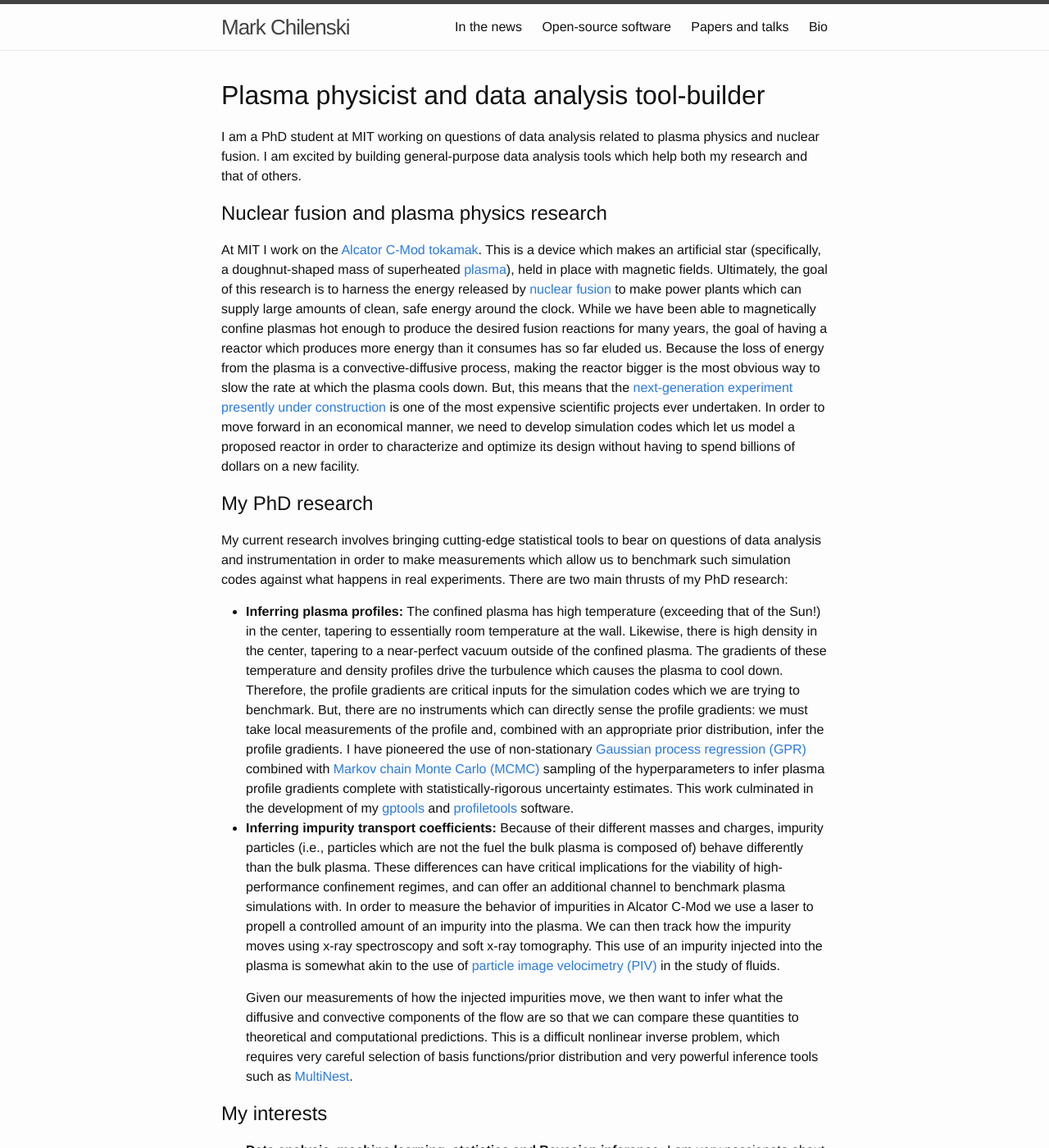
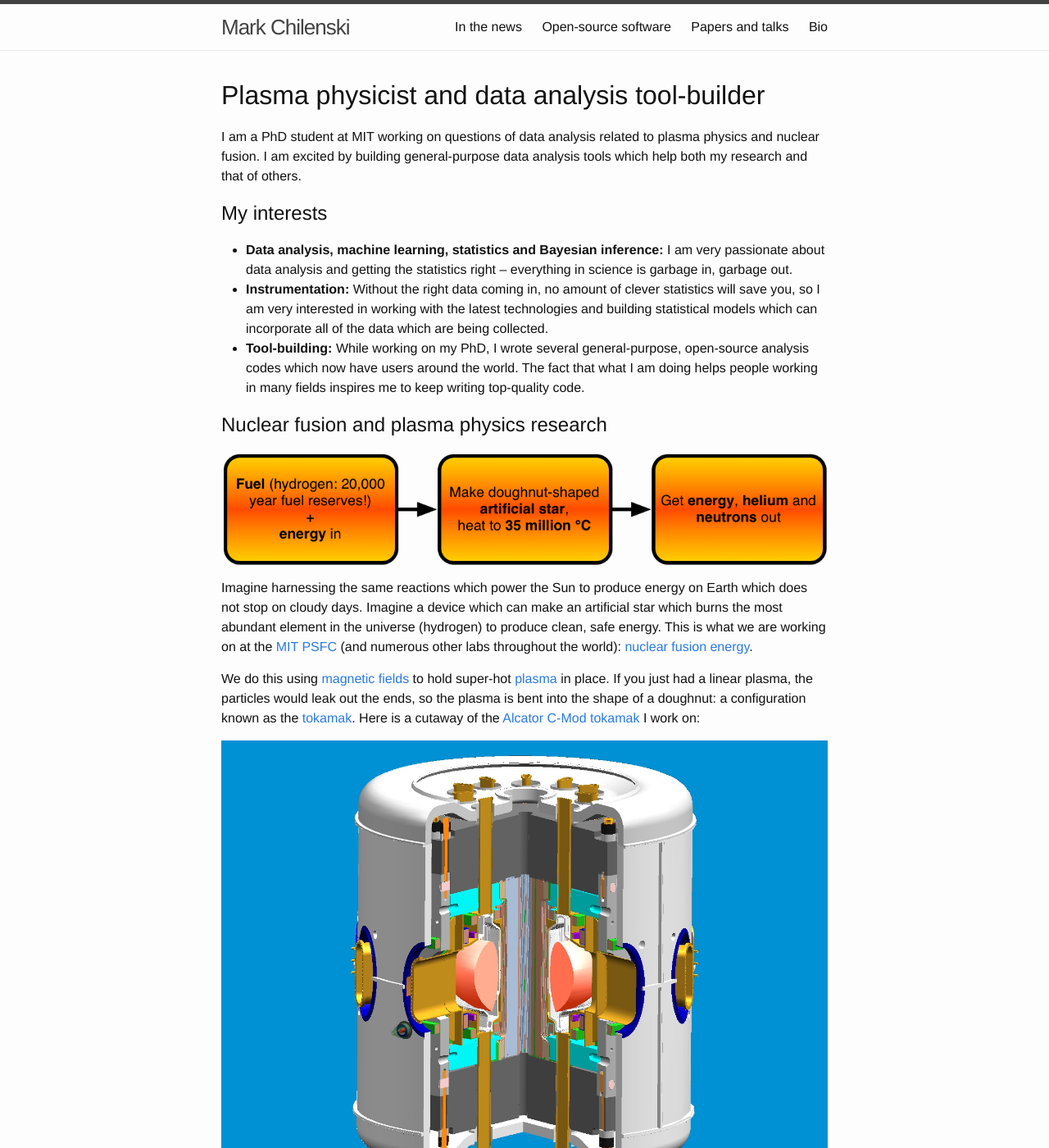
Before and after one commit to markchil/markchil.github.io, a Jekyll site: the page built from index.md, in a window 1280 px wide and 1400 px high. Shown: the whole window at 82% size. Built offline with Jekyll 4.4.1, drawn with Linux system fonts in a browser that asks for light colours; nearby versions of some CDN libraries; formulas are drawn with MathJax 3; some of the changed text lies outside the part shown.

Commit message:
Update front page.

```diff
--- a/_includes/head.html
+++ b/_includes/head.html
@@ -12,3 +12,6 @@
 </head>
 <link rel="stylesheet" href="//maxcdn.bootstrapcdn.com/font-awesome/4.3.0/css/font-awesome.min.css">
 <link rel="shortcut icon" type="image/x-icon" sizes="16x16 32x32 64x64" href="/favicon.ico?">
+<script type="text/javascript"
+    src="http://cdn.mathjax.org/mathjax/latest/MathJax.js?config=TeX-AMS-MML_HTMLorMML">
+</script>
--- a/index.html
+++ /dev/null
@@ -1,30 +0,0 @@
----
-layout: default
-title: Bio
----
-
-<div class="blurb">
-
-    <h1>Plasma physicist and data analysis tool-builder</h1>
-    <p>I am a PhD student at MIT working on questions of data analysis related to plasma physics and nuclear fusion. I am excited by building general-purpose data analysis tools which help both my research and that of others.</p>
-
-    <h2>Nuclear fusion and plasma physics research</h2>
-    <p>At MIT I work on the <a href="https://www.psfc.mit.edu/research/topics/alcator-c-mod-tokamak">Alcator C-Mod tokamak</a>. This is a device which makes an artificial star (specifically, a doughnut-shaped mass of superheated <a href="https://en.wikipedia.org/wiki/Plasma_(physics)">plasma</a>), held in place with magnetic fields. Ultimately, the goal of this research is to harness the energy released by <a href="https://en.wikipedia.org/wiki/Nuclear_fusion">nuclear fusion</a> to make power plants which can supply large amounts of clean, safe energy around the clock. While we have been able to magnetically confine plasmas hot enough to produce the desired fusion reactions for many years, the goal of having a reactor which produces more energy than it consumes has so far eluded us. Because the loss of energy from the plasma is a convective-diffusive process, making the reactor bigger is the most obvious way to slow the rate at which the plasma cools down. But, this means that the <a href="https://en.wikipedia.org/wiki/ITER">next-generation experiment presently under construction</a> is one of the most expensive scientific projects ever undertaken. In order to move forward in an economical manner, we need to develop simulation codes which let us model a proposed reactor in order to characterize and optimize its design without having to spend billions of dollars on a new facility.</p>
-
-    <h2>My PhD research</h2>
-    <p>My current research involves bringing cutting-edge statistical tools to bear on questions of data analysis and instrumentation in order to make measurements which allow us to benchmark such simulation codes against what happens in real experiments. There are two main thrusts of my PhD research:</p>
-
-    <ul>
-        <li><b>Inferring plasma profiles:</b> The confined plasma has high temperature (exceeding that of the Sun!) in the center, tapering to essentially room temperature at the wall. Likewise, there is high density in the center, tapering to a near-perfect vacuum outside of the confined plasma. The gradients of these temperature and density profiles drive the turbulence which causes the plasma to cool down. Therefore, the profile gradients are critical inputs for the simulation codes which we are trying to benchmark. But, there are no instruments which can directly sense the profile gradients: we must take local measurements of the profile and, combined with an appropriate prior distribution, infer the profile gradients. I have pioneered the use of non-stationary <a href="http://www.gaussianprocess.org/gpml/">Gaussian process regression (GPR)</a> combined with <a href="https://en.wikipedia.org/wiki/Markov_chain_Monte_Carlo">Markov chain Monte Carlo (MCMC)</a> sampling of the hyperparameters to infer plasma profile gradients complete with statistically-rigorous uncertainty estimates. This work culminated in the development of my <a href="http://gptools.readthedocs.io">gptools</a> and <a href="http://profiletools.readthedocs.io">profiletools</a> software.</li>
-        <li><p><b>Inferring impurity transport coefficients:</b> Because of their different masses and charges, impurity particles (i.e., particles which are not the fuel the bulk plasma is composed of) behave differently than the bulk plasma. These differences can have critical implications for the viability of high-performance confinement regimes, and can offer an additional channel to benchmark plasma simulations with. In order to measure the behavior of impurities in Alcator C-Mod we use a laser to propell a controlled amount of an impurity into the plasma. We can then track how the impurity moves using x-ray spectroscopy and soft x-ray tomography. This use of an impurity injected into the plasma is somewhat akin to the use of <a href="https://en.wikipedia.org/wiki/Particle_image_velocimetry">particle image velocimetry (PIV)</a> in the study of fluids.</p>
-            <p>Given our measurements of how the injected impurities move, we then want to infer what the diffusive and convective components of the flow are so that we can compare these quantities to theoretical and computational predictions. This is a difficult nonlinear inverse problem, which requires very careful selection of basis functions/prior distribution and very powerful inference tools such as <a href="https://ccpforge.cse.rl.ac.uk/gf/project/multinest/">MultiNest</a>.</p></li>
-    </ul>
-
-    <h2>My interests</h2>
-    <ul>
-        <li><b>Data analysis, machine learning, statistics and Bayesian inference:</b> I am very passionate about data analysis and getting the statistics right &ndash; everything in science is garbage in, garbage out. So, if we do not do it right, we will just end up fooling ourselves and making poor decisions.</li>
-        <li><b>Instrumentation:</b> Without the right data coming in, no amount of clever statistics will save you. Therefore I am very interested in working with the latest technologies and building statistical models which can incorporate all of the data which are being collected.</li>
-        <li><b>Tool-building:</b> Much of the analysis I do can be applied to many domains. By writing good code, the tools I make can be used to make progress in many fields. The fact that what I am doing can help people working in many fields inspires me to do what I do as best as I can.</li>
-    </ul>
-
-</div>
--- /dev/null
+++ b/index.md
@@ -0,0 +1,72 @@
+---
+layout: default
+title: Bio
+---
+
+# Plasma physicist and data analysis tool-builder
+I am a PhD student at MIT working on questions of data analysis related to plasma physics and nuclear fusion. I am excited by building general-purpose data analysis tools which help both my research and that of others.
+
+## My interests
+* **Data analysis, machine learning, statistics and Bayesian inference:** I am very passionate about data analysis and getting the statistics right -- everything in science is garbage in, garbage out.
+* **Instrumentation:** Without the right data coming in, no amount of clever statistics will save you, so I am very interested in working with the latest technologies and building statistical models which can incorporate all of the data which are being collected.
+* **Tool-building:** While working on my PhD, I wrote several general-purpose, open-source analysis codes which now have users around the world. The fact that what I am doing helps people working in many fields inspires me to keep writing top-quality code.
+
+## Nuclear fusion and plasma physics research
+![what a fusion reactor does]({{ site.github.url }}/images/fusion_diagram.png)
+
+Imagine harnessing the same reactions which power the Sun to produce energy on Earth which does not stop on cloudy days. Imagine a device which can make an artificial star which burns the most abundant element in the universe (hydrogen) to produce clean, safe energy. This is what we are working on at the [MIT PSFC](http://www.psfc.mit.edu/) (and numerous other labs throughout the world): [nuclear fusion energy](http://en.wikipedia.org/wiki/Nuclear_fusion).
+
+We do this using [magnetic fields](http://en.wikipedia.org/wiki/Magnetic_confinement_fusion) to hold super-hot [plasma](http://en.wikipedia.org/wiki/Plasma_(physics)) in place. If you just had a linear plasma, the particles would leak out the ends, so the plasma is bent into the shape of a doughnut: a configuration known as the [tokamak](http://en.wikipedia.org/wiki/Tokamak). Here is a cutaway of the [Alcator C-Mod tokamak](http://www.psfc.mit.edu/research/topics/alcator-c-mod-tokamak) I work on:
+
+![Alcator C-Mod]({{ site.github.url }}/images/Alcator_C-Mod_tokamak.jpg)
+
+([Image courtesy of the Alcator C-Mod engineering team and released under CC license on Wikimedia.](http://commons.wikimedia.org/wiki/File:Alcator_C-Mod_tokamak.jpg))
+
+The plasma is the red part in the middle, everything else is part of the system which provides the magnetic field to hold the plasma in place and heat it up as hot as the Sun.
+
+One of the biggest obstacles we have yet to overcome is how to get the reactor to produce energy faster than it leaks out. The larger the reactor is, the longer the distance particles have to move to leak out (carrying their energy with them). This motivates making fusion experiments bigger and bigger, with the result being that the [next-generation experiment presently under construction](http://en.wikipedia.org/wiki/ITER) is one of the most expensive scientific projects ever undertaken.
+
+Because $10 billion is way too expensive for a 100 MW power plant (no matter how clean and safe the technology is), it is critical find ways to make fusion power in smaller, cheaper reactors. This is what inspires me to work on testing simulations of nuclear fusion reactors against the real thing: if we can properly simulate the workings of a fusion reactor, we can minimize the number of expensive prototypes we have to build before we can finally put clean, safe fusion power on the grid.
+
+![better simulations = fewer prototypes]({{ site.github.url }}/images/reactor_design.png)
+
+## My PhD research
+My current research involves bringing cutting-edge statistical tools to bear on questions of data analysis and instrumentation in order to make measurements which allow us to benchmark such simulation codes against what happens in real experiments.
+
+### Inferring plasma profiles
+In a confined plasma, the density as a function of distance from the center of the plasma looks a little like this:
+
+![electron density profile shape]({{ site.github.url }}/images/neShape.png)
+
+The density tapers from a high value in the center of the plasma to a near-perfect vacuum at the edge. The temperature (and hence pressure) look similar. The gradients of these profiles drive the turbulence in the plasma which causes it to cool down. Therefore, the profile gradients are critical inputs to our simulation codes:
+
+![simulations require profile gradients]({{ site.github.url }}/images/simulation.png)
+
+The problem is that there are no measurements which are directly sensitive to the gradients. All we can measure are the local values as a function of space and time:
+
+![local density measurements]({{ site.github.url }}/images/neMeas.png)
+
+When I first started working on Alcator C-Mod, I rapidly realized that the existing techniques for estimating the uncertainties in profile gradients were woefully inadequate. To solve this problem, I pioneered the use of non-stationary [Gaussian process regression](http://www.gaussianprocess.org/gpml/) combined with [Markov chain Monte Carlo (MCMC)](http://en.wikipedia.org/wiki/Markov_chain_Monte_Carlo) sampling of the hyperparameters to infer plasma profiles:
+
+![density profile with uncertainty envelope]({{ site.github.url }}/images/neProfFit.png)
+
+And their gradients:
+
+![density gradient with uncertainty envelope]({{ site.github.url }}/images/neGrad.png)
+
+This work culminated in the development of my [gptools](http://gptools.readthedocs.io) and [profiletools](http://profiletools.readthedocs.io) software.
+
+### Inferring impurity transport coefficients
+Imagine that you are trying to figure out what is going on in a complicated fluid flow: a very turbulent stream with lots of complicate bends, for instance. A [very common approach](http://en.wikipedia.org/wiki/Particle_image_velocimetry) to studying this is to scatter pellets in the fluid and track them with a camera.
+
+Now imagine the fluid is a plasma as hot as the Sun. This is the basic premise of what my project is trying to do. Instead of putting solid pellets into the plasma, I use a laser to ablate a small amount of an impurity (i.e., something different than the hydrogen fuel). And, instead of using a simple camera, I use an x-ray spectrometer to track the impurities.
+
+![schematic of laser blow-off impurity injection]({{ site.github.url }}/images/LBO.png)
+
+Given our measurements of how the injected impurities move, I then try to infer the diffusive and convective components of the flow so that we can compare these quantities to theoretical and computational predictions. This is a nonlinear inverse problem: given observations of how the impurities move, I am trying to infer what the underlying parameters governing that movement are.
+
+![structure of the forward model]({{ site.github.url }}/images/inference_diagram.png)
+
+Given measurements of the line brightnesses \\(b\\), I use powerful tools such as [MultiNest](http://ccpforge.cse.rl.ac.uk/gf/project/multinest/) to attempt to find the posterior distribution for the profiles of the diffusion \\(D\\) and convection \\(V\\) which gave rise to them.
+
+When I started work on this problem, I soon realized that the way it has traditionally been solved did not give an accurate accounting of the uncertainty and failed to account for the fact that the posterior distribution can end up having multiple solutions which match the data equally well. This can end up having a substantial, negative impact when incorrect inferences are used to benchmark simulation codes, and so the bulk of my work lately has consisted of characterizing this problem and figuring out what the bounds on what we can actually measure are.
```
Also changed, not shown: images/Alcator_C-Mod_tokamak.jpg (added), images/D-t-fusion.png (added), images/LBO.png (added), images/fusion_diagram.png (added), images/inference_diagram.png (added), images/neGrad.png (added), images/neMeas.png (added), images/neProfFit.png (added), images/neShape.png (added), images/reactor_design.png (added), images/simulation.png (added), 3 other files.
